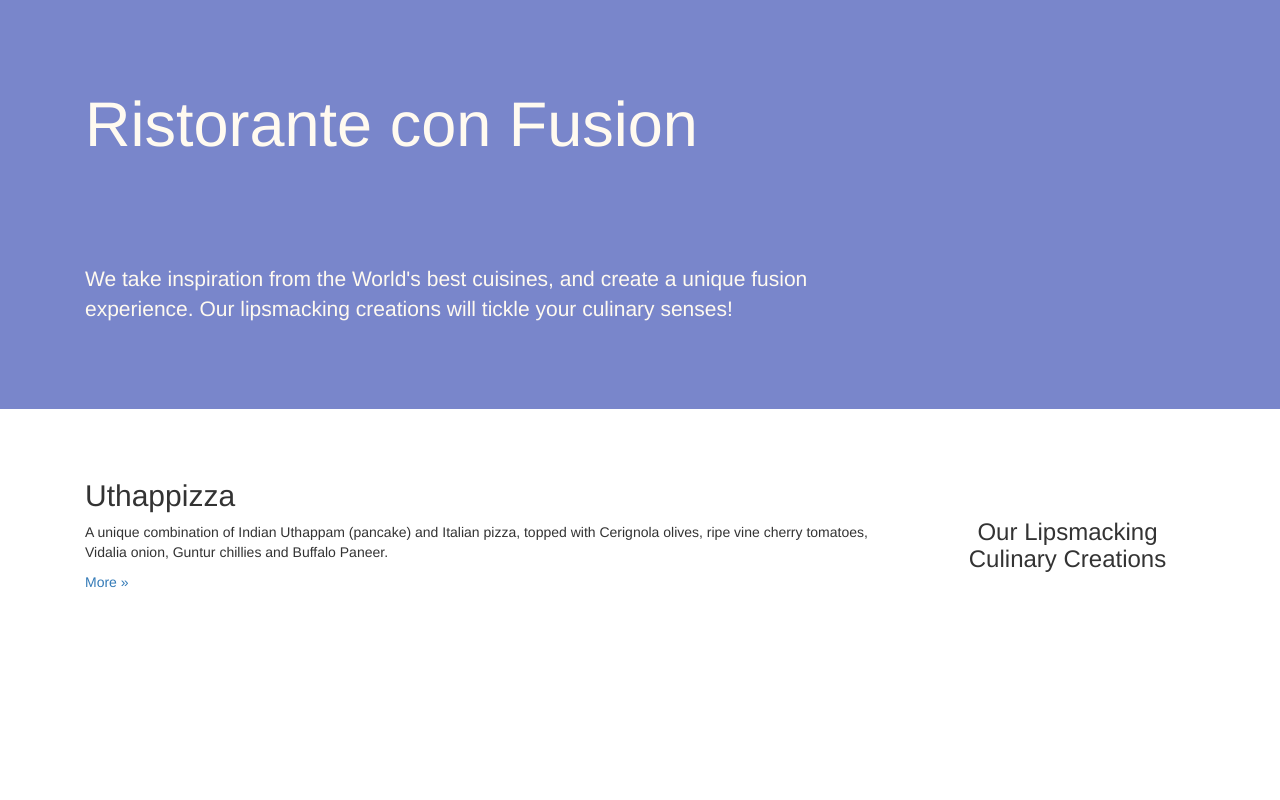
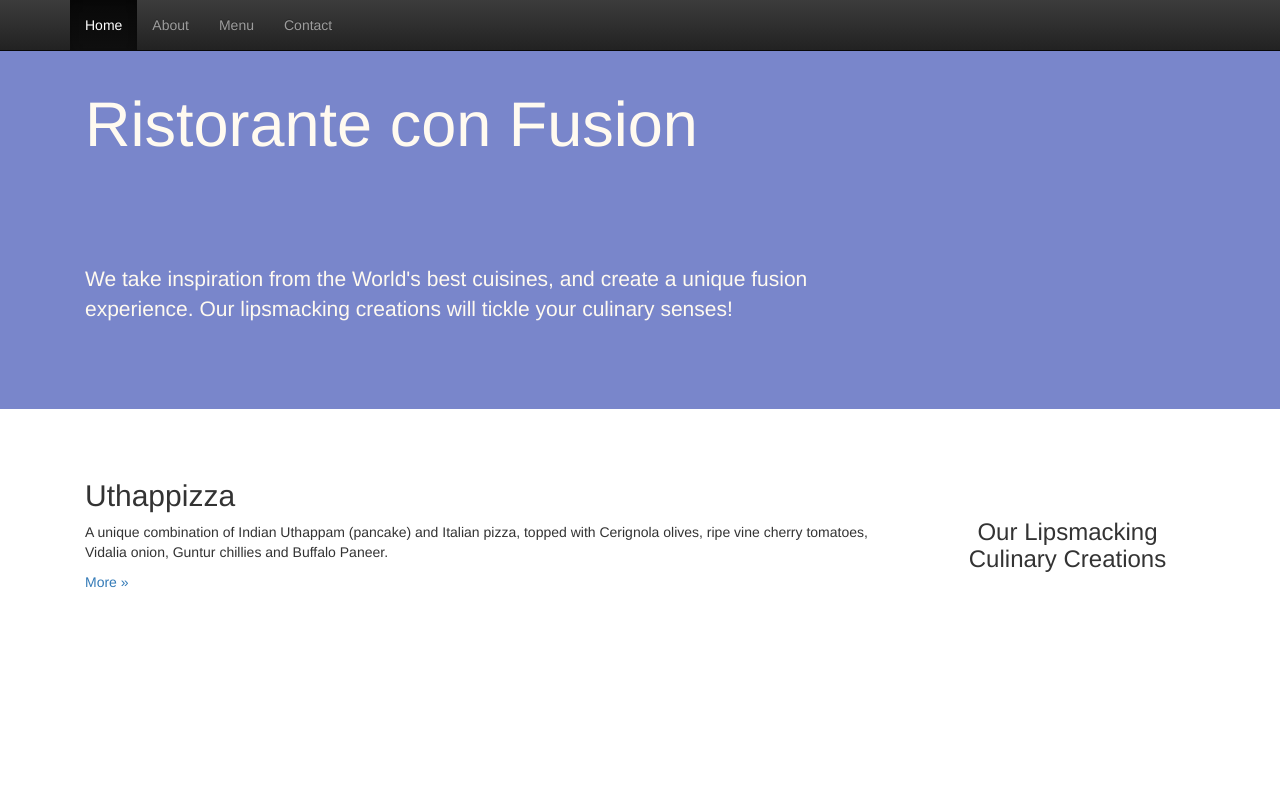
Before and after one commit to MohammedFCIS/conFusion, a plain HTML site: page index.html in a window 1280 px wide. Shown: the top 800 px of the page. Drawn offline with nearby package versions, Linux system fonts and the light colour scheme.

Commit message:
Create a basic navigation bar

```diff
--- a/index.html
+++ b/index.html
@@ -13,7 +13,16 @@
 </head>
 
 <body>
-
+     <nav class="navbar navbar-inverse navbar-fixed-top" role="navigation">
+            <div class="container">
+                <ul class="nav navbar-nav">
+                    <li class="active"><a href="#">Home</a></li>
+                    <li><a href="#">About</a></li>
+                    <li><a href="#">Menu</a></li>
+                    <li><a href="#">Contact</a></li>
+                </ul>
+            </div>
+        </nav>
     <header  class="jumbotron">
 
         <!-- Main component for a primary marketing message or call to action -->
```
